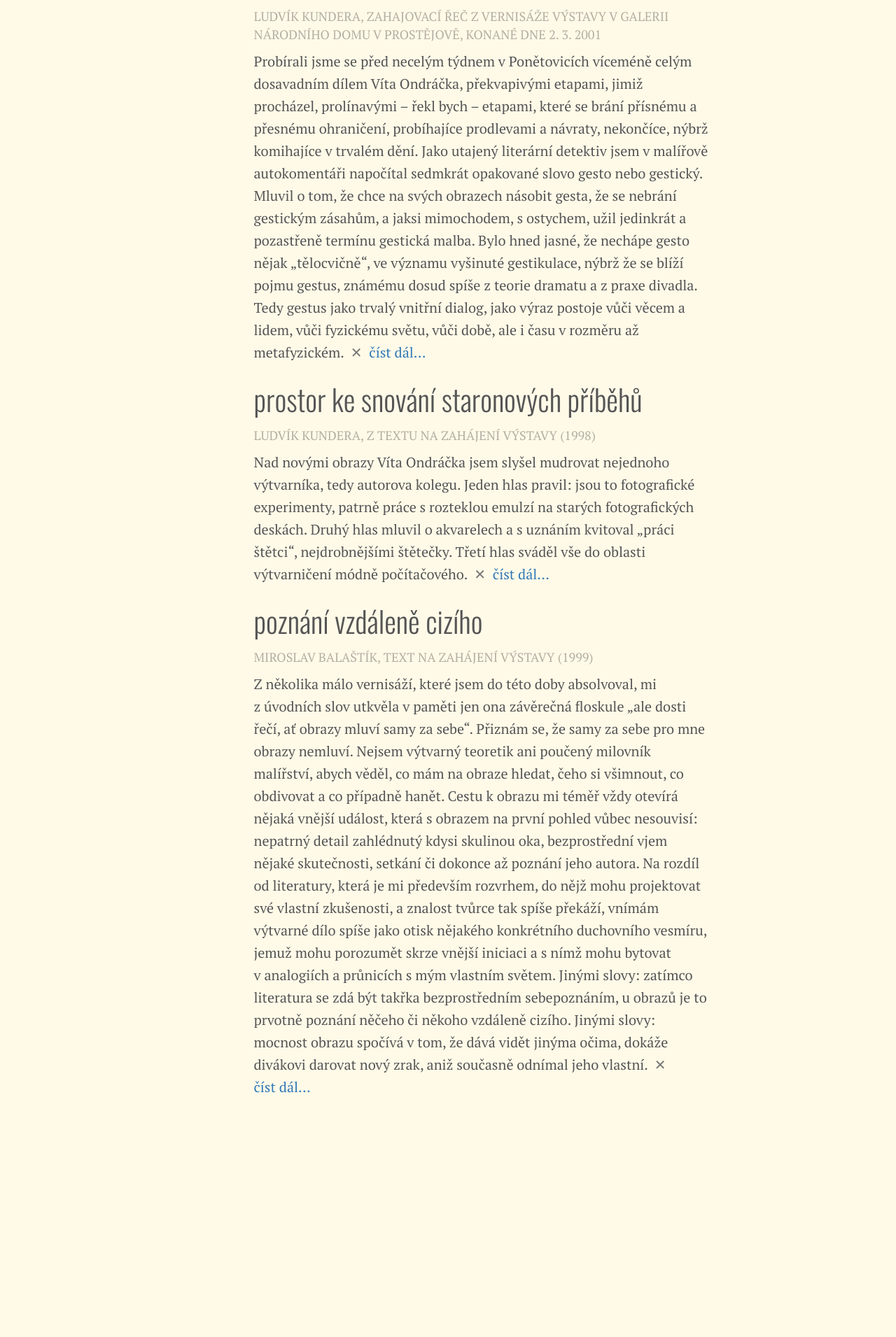
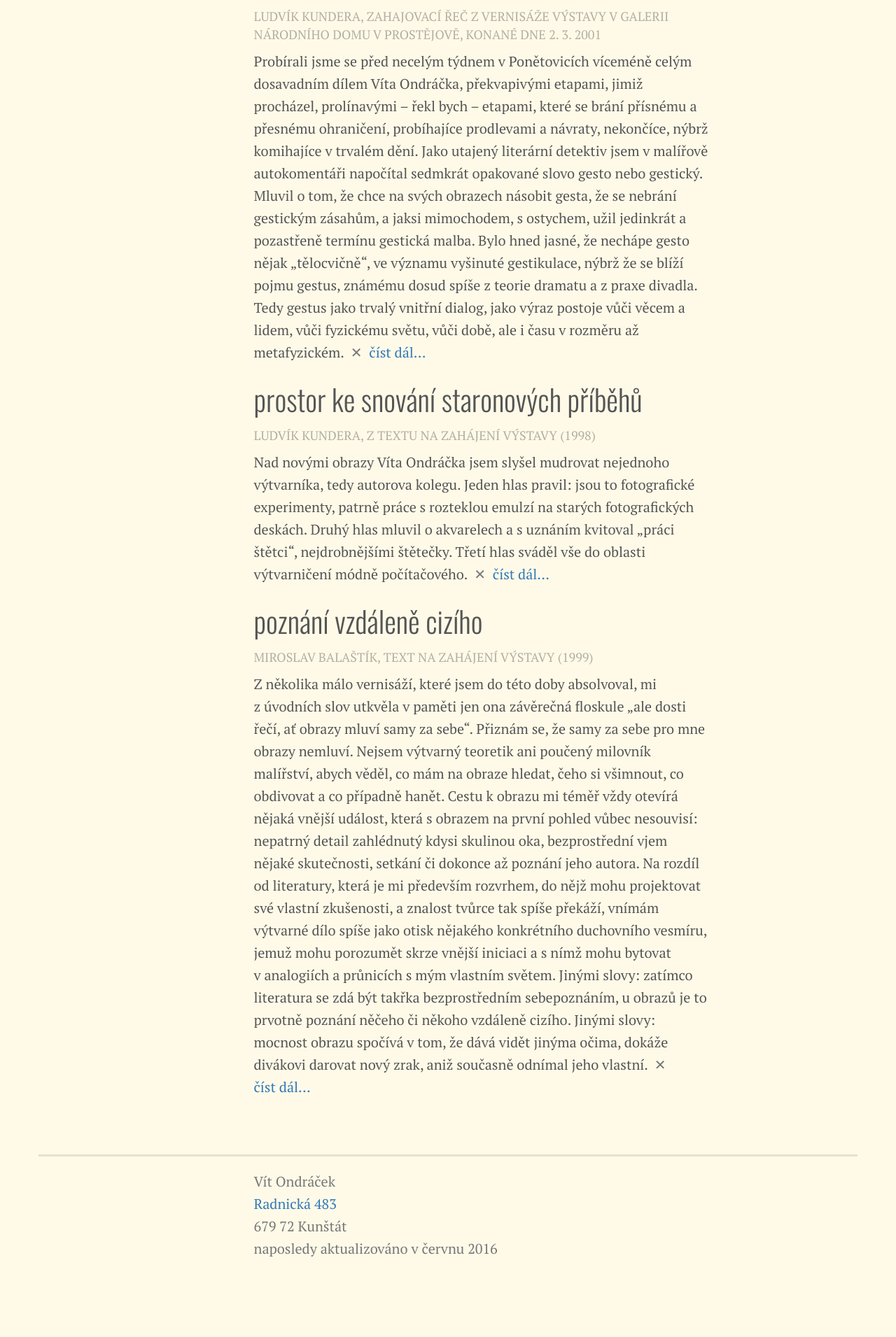
Before and after one commit to zoul/vitondracek.cz, a Jekyll site: the page built from texty.html, in a window 1280 px wide. Shown: the part 760-2671 px from the top of the page at 70% size. Built offline with Jekyll 4.4.1, drawn with Linux system fonts in a browser that asks for light colours; nearby versions of some CDN libraries; before the commit the page ends 2450 px from its top, so only the background shows below that.

Commit message:
Přidal jsem jednoduchou patičku

```diff
--- a/_layouts/default.html
+++ b/_layouts/default.html
@@ -42,6 +42,17 @@
                     {% endif %}
                 </div>
             </div>
+            <div class="footer row">
+                <div class="col-lg-3 col-md-3 hidden-sm hidden-xs"></div>
+                <div class="col-lg-7 col-md-8 col-xs-12">
+                    <p class="text-muted">
+                        Vít Ondráček<br>
+                        <a href="https://mapy.cz/s/NAc4">Radnická 483</a><br>
+                        679 72 Kunštát<br>
+                        naposledy aktualizováno v červnu 2016
+                    </p>
+                </div>
+            </div>
         </div>
         <script src="/header.js"></script>
         <script src="/analytics.js"></script>
--- a/style.css
+++ b/style.css
@@ -13,6 +13,12 @@ body {
 h1 {
     border-bottom: 3px solid rgba(0, 0, 0, 0.1);
     margin-bottom: 45px;
+}
+
+.footer {
+    border-top: 3px solid rgba(0, 0, 0, 0.1);
+    margin-top: 60px;
+    padding-top: 20px;
 }
 
 /* Typography */
```
